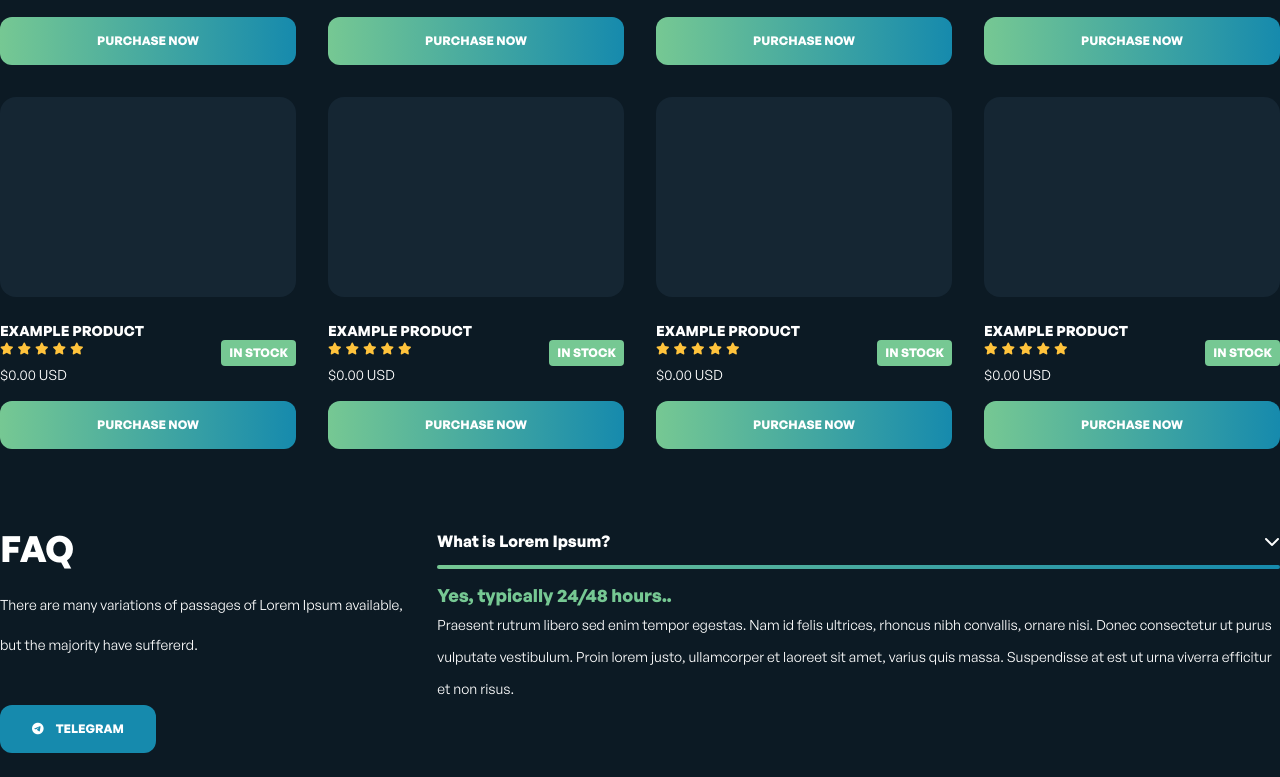
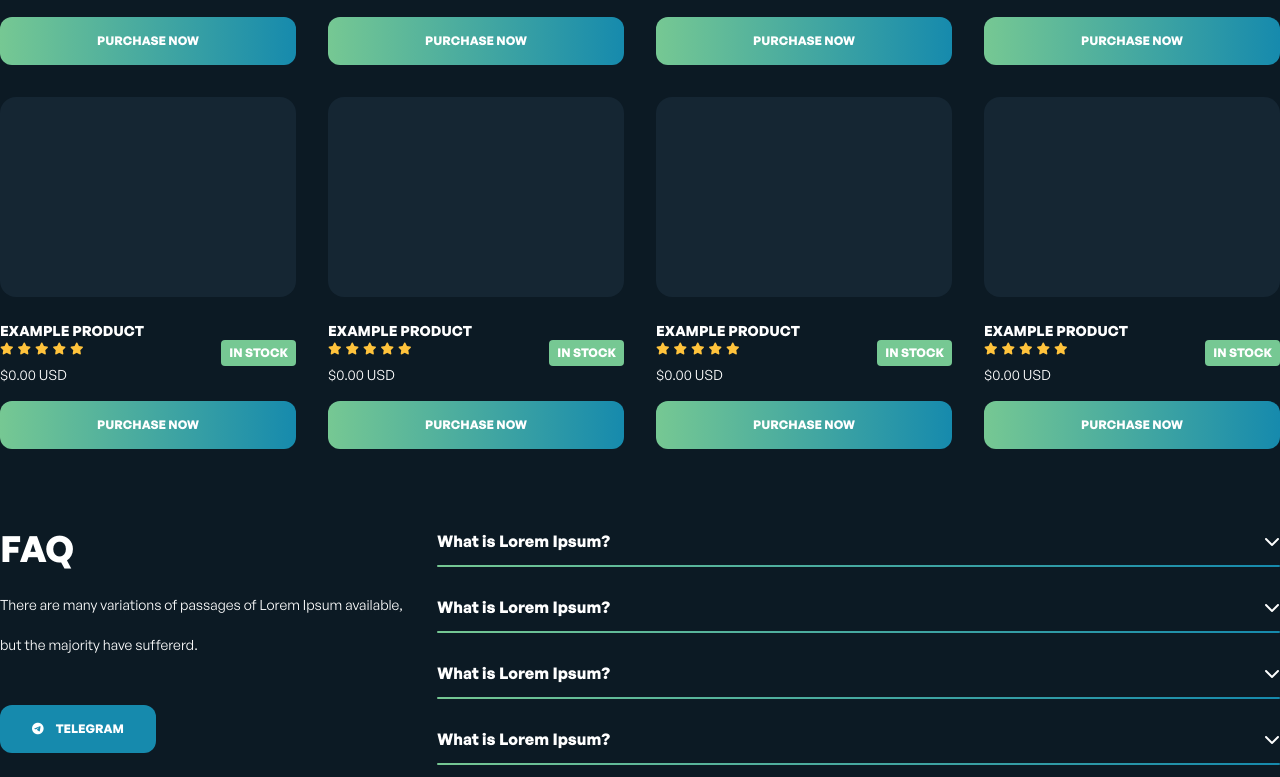
Before and after one commit to esmith164/altsworld, a Vue app: page / in a window 1280 px wide. Shown: the part 1803-2580 px from the top of the page. Before the commit the page ends 2556 px from the top, so only its background shows below. Built offline with nearby package versions, Linux system fonts and the light colour scheme.

Commit message:
Added faq section

```diff
--- a/src/components/Faq/Question.vue
+++ b/src/components/Faq/Question.vue
@@ -1,14 +1,14 @@
 <template>
-  <div class="question-component">
-    <button class="question-toggle flex w-full text-white font-bold mb-3">
+  <div class="question-component relative">
+    <button class="question-toggle flex w-full text-white font-bold mb-3" @click="isOpen = !isOpen">
       {{ props.title }}
       <span class="ml-auto">
         <i class="fa fa-chevron-down"></i>
       </span>
     </button>
-    <div class="gradient-bg h-1 rounded-full mb-3"></div>
-    <div class="question-content text-white text-sm">
-      <h4 class="text-green text-lg font-bold">{{ props.subtitle }}</h4>
+    <div class="gradient-bg h-[2px] rounded-full mb-3"></div>
+    <div class="question-content text-white text-sm" v-if="isOpen">
+      <h4 class="text-green text-lg font-bold mb-2">{{ props.subtitle }}</h4>
       <p class="leading-8">{{ props.content }}</p>
     </div>
   </div>
@@ -31,8 +31,10 @@ export default {
     },
   },
   setup(props) {
+    const isOpen = ref(false);
     return {
       props,
+      isOpen,
     };
   },
 };
--- a/src/components/Faq/index.vue
+++ b/src/components/Faq/index.vue
@@ -14,7 +14,7 @@
           </a>
         </div>
         <!-- FAQ -->
-        <div class="col-span-8">
+        <div class="col-span-8 flex flex-col gap-y-4">
           <Question
             v-for="question in questions"
             :key="question.title"
@@ -41,6 +41,24 @@ export default {
         content:
           "Praesent rutrum libero sed enim tempor egestas. Nam id felis ultrices, rhoncus nibh convallis, ornare nisi. Donec consectetur ut purus vulputate vestibulum. Proin lorem justo, ullamcorper et laoreet sit amet, varius quis massa. Suspendisse at est ut urna viverra efficitur et non risus.",
       },
+      {
+        title: "What is Lorem Ipsum?",
+        subtitle: "Yes,  typically 24/48 hours..",
+        content:
+          "Praesent rutrum libero sed enim tempor egestas. Nam id felis ultrices, rhoncus nibh convallis, ornare nisi. Donec consectetur ut purus vulputate vestibulum. Proin lorem justo, ullamcorper et laoreet sit amet, varius quis massa. Suspendisse at est ut urna viverra efficitur et non risus.",
+      },
+      {
+        title: "What is Lorem Ipsum?",
+        subtitle: "Yes,  typically 24/48 hours..",
+        content:
+          "Praesent rutrum libero sed enim tempor egestas. Nam id felis ultrices, rhoncus nibh convallis, ornare nisi. Donec consectetur ut purus vulputate vestibulum. Proin lorem justo, ullamcorper et laoreet sit amet, varius quis massa. Suspendisse at est ut urna viverra efficitur et non risus.",
+      },
+      {
+        title: "What is Lorem Ipsum?",
+        subtitle: "Yes,  typically 24/48 hours..",
+        content:
+          "Praesent rutrum libero sed enim tempor egestas. Nam id felis ultrices, rhoncus nibh convallis, ornare nisi. Donec consectetur ut purus vulputate vestibulum. Proin lorem justo, ullamcorper et laoreet sit amet, varius quis massa. Suspendisse at est ut urna viverra efficitur et non risus.",
+      },
     ];
     return {
       questions,
```
